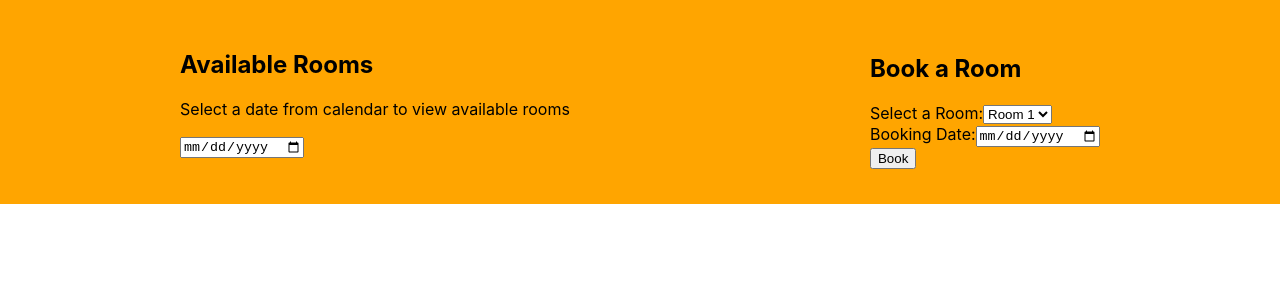
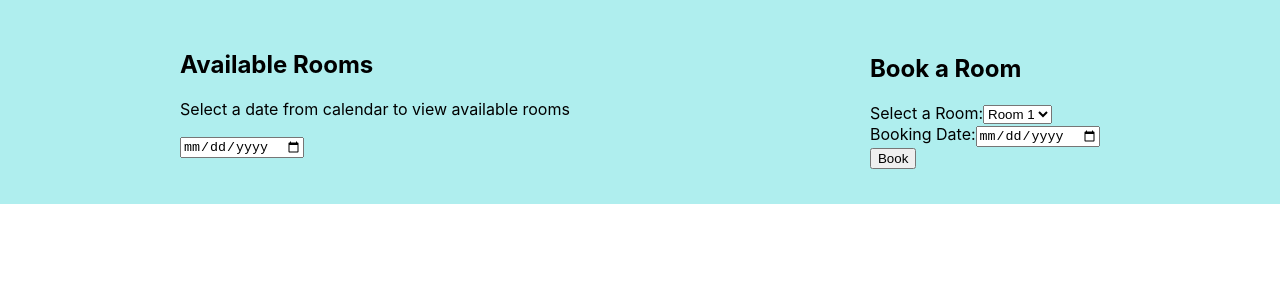
Before and after one commit to Bermet777/meeting-room-booking, a React (Create React App) app: page / in a window 1280 px wide. Shown: the top 300 px of the page. Built offline with nearby package versions, Linux system fonts and the light colour scheme.

Commit message:
background color changed

```diff
--- a/src/App.css
+++ b/src/App.css
@@ -4,5 +4,5 @@
   justify-content: space-around;
   align-items: center;
   padding: 30px;
-  background-color: orange;
+  background-color: paleturquoise;
 }
```
